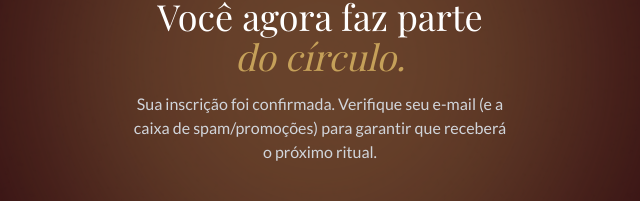
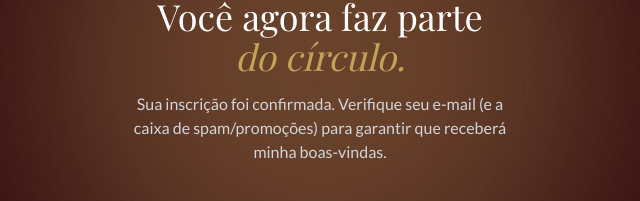
Before and after one commit to tayssamadias-wq/obrigada, a plain HTML site: page index.html in a window 1280 px wide. Shown: the part 237-438 px from the top of the page, 320-960 px from the left. Drawn offline with nearby package versions, Linux system fonts and the light colour scheme; a web font is replaced by a local one.

Commit message:
Update index.html

```diff
--- a/index.html
+++ b/index.html
@@ -73,7 +73,7 @@
             </h1>
 
             <p class="font-sans text-gray-300 text-sm md:text-base leading-relaxed mb-10 max-w-sm mx-auto">
-                Sua inscrição foi confirmada. Verifique seu e-mail (e a caixa de spam/promoções) para garantir que receberá o próximo ritual.
+                Sua inscrição foi confirmada. Verifique seu e-mail (e a caixa de spam/promoções) para garantir que receberá minha boas-vindas.
             </p>
 
             <div class="w-full space-y-4">
```
